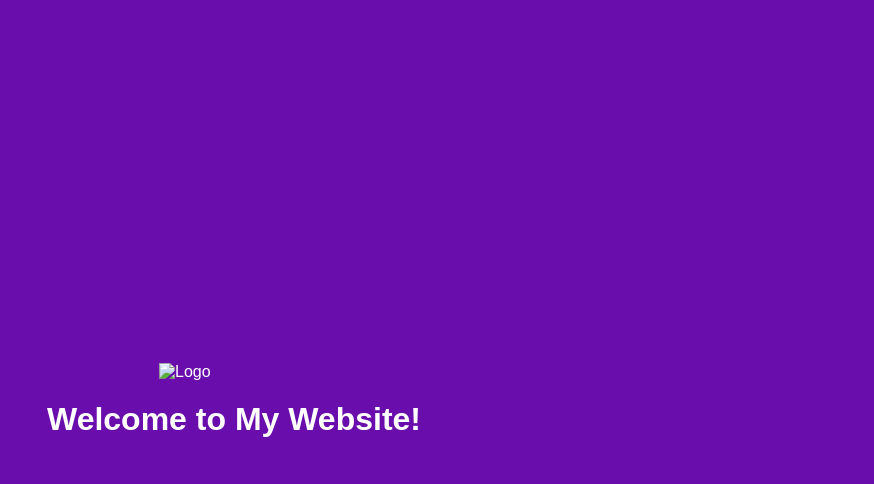
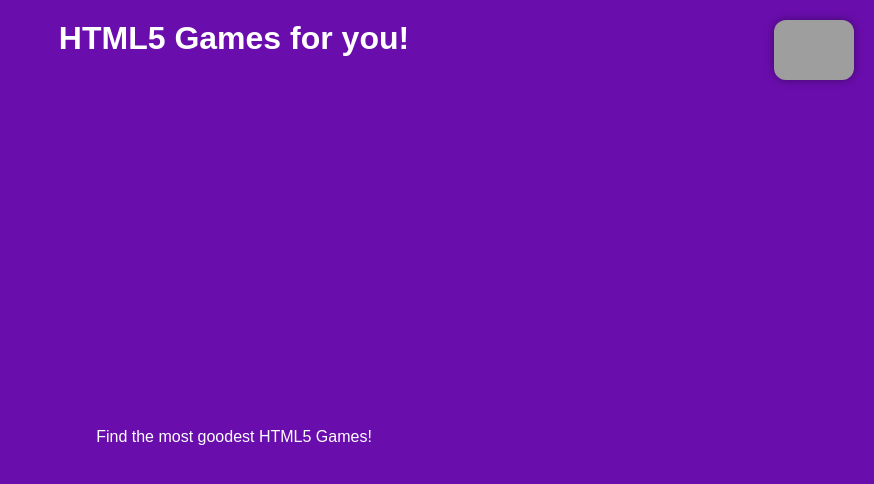
Before and after one commit to KrnlScriptMakerTryer/html5G, a plain HTML site: page index.html in a window 1280 px wide. Shown: the whole page, without its empty margins (406-1280 px from the left). Drawn offline with Linux system fonts and the light colour scheme; grey boxes are pictures that could not be loaded.

Commit message:
index.html

```diff
--- a/index.html
+++ b/index.html
@@ -3,32 +3,49 @@
 <head>
   <meta charset="UTF-8" />
   <meta name="viewport" content="width=device-width, initial-scale=1.0"/>
-  <title>My Website</title>
+  <title>HTML5 Games</title>
   <style>
     body {
       margin: 0;
-      background: #6a0dad; /* purple */
+      background: #6a0dad;
       font-family: Arial, sans-serif;
-      display: flex;
-      align-items: center;
-      justify-content: center;
-      flex-direction: column;
-      height: 100vh;
       color: white;
     }
-    img.logo {
-      width: 150px;
+
+    header {
+      position: relative;
+      text-align: center;
+      padding: 20px 0;
+      font-size: 2em;
+      font-weight: bold;
+    }
+
+    .logo {
+      position: absolute;
+      top: 20px;
+      right: 20px;
+      width: 80px;
       height: auto;
-      margin-bottom: 20px;
+      border-radius: 12px;
+      box-shadow: 0 0 10px rgba(0, 0, 0, 0.4);
     }
-    h1 {
-      font-size: 2em;
-      margin: 0;
+
+    main {
+      display: flex;
+      justify-content: center;
+      align-items: center;
+      height: calc(100vh - 80px);
     }
   </style>
 </head>
 <body>
-  <img src="logo.png" alt="Logo" class="logo" />
-  <h1>Welcome to My Website!</h1>
+  <header>
+    HTML5 Games for you!
+    <img src="https://i.imgur.com/GSJbXh5.png" alt="Logo" class="logo" />
+  </header>
+
+  <main>
+    <p>Find the most goodest HTML5 Games!</p>
+  </main>
 </body>
 </html>
```
